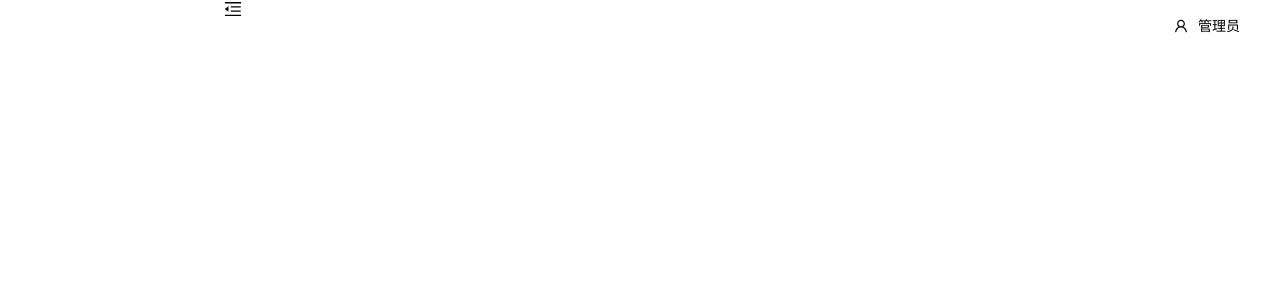
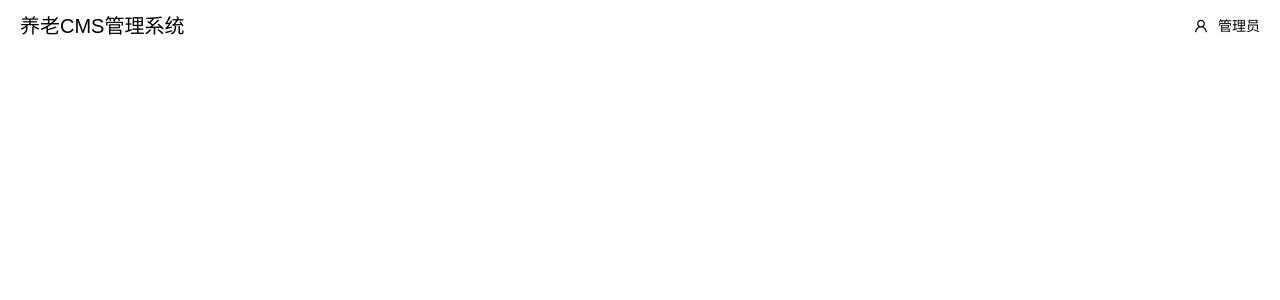
Before and after one commit to gaowei1012/viteReactAdmin, a React (Vite) app: page /home in a window 1280 px wide. Shown: the top 300 px of the page. Built offline with nearby package versions, Linux system fonts and the light colour scheme.

Commit message:
更新底层权限

```diff
--- a/src/layout/header.tsx
+++ b/src/layout/header.tsx
@@ -1,25 +1,32 @@
 import React from 'react'
 import { Layout } from 'antd'
-import { MenuUnfoldOutlined, MenuFoldOutlined } from '@ant-design/icons'
 import { observer } from 'mobx-react-lite'
 import { useStore } from '@/hooks/useStore'
+import { MenuUnfoldOutlined, MenuFoldOutlined } from '@ant-design/icons'
 
 const { Header } = Layout
 
 type AppHeaderProps = {
   collapsed?: boolean
   layoutRight?: React.ReactElement
+  isStyle?: boolean
 }
 
-const AppHeader: React.FC<AppHeaderProps> = observer(({ collapsed, layoutRight }) => {
+const AppHeader: React.FC<AppHeaderProps> = observer(({ collapsed, layoutRight, isStyle }) => {
   const { layoutInstance } = useStore()
   return (
     <Header className='app-header'>
-      {React.createElement(collapsed ? MenuUnfoldOutlined : MenuFoldOutlined, {
-        onClick: () => layoutInstance.setCollapsedState(!layoutInstance.getCollapsedState()),
-        className: 'app-trigger',
-      })}
-      <div className='app-right' style={{ marginRight: !collapsed ? 240 : 120 }}>
+      {isStyle ? (
+        <h3 style={{ marginLeft: 20 }}>养老CMS管理系统</h3>
+      ) : (
+        <React.Fragment>
+          {React.createElement(collapsed ? MenuUnfoldOutlined : MenuFoldOutlined, {
+            onClick: () => layoutInstance.setCollapsedState(!layoutInstance.getCollapsedState()),
+            className: 'app-trigger',
+          })}
+        </React.Fragment>
+      )}
+      <div className='app-right' style={{ marginRight: isStyle ? 20 : !collapsed ? 240 : 120 }}>
         {layoutRight}
       </div>
     </Header>
--- a/src/layout/layout.tsx
+++ b/src/layout/layout.tsx
@@ -9,16 +9,18 @@ const DefaultLayout: React.FC<{
   appSider?: React.ReactElement
   appHeader?: React.ReactElement
   routeOutlet: React.ReactElement
+  isStyle?: boolean
 }> = props => {
-  const { appSider, routeOutlet, appHeader } = props
+  const { appSider, routeOutlet, appHeader, isStyle } = props
   const { layoutInstance } = useStore()
+  const _marginLeft = !layoutInstance.getCollapsedState() ? 200 : 80
   return (
     <Layout hasSider>
       {appSider}
       <Layout
         style={{
           minHeight: '100vh',
-          marginLeft: !layoutInstance.getCollapsedState() ? 200 : 80,
+          marginLeft: isStyle ? 0 : _marginLeft,
         }}
       >
         {appHeader}
--- a/src/layout/sider.tsx
+++ b/src/layout/sider.tsx
@@ -38,7 +38,6 @@ const AppSider: React.FC<{
   return (
     <Sider theme='light' trigger={null} collapsible collapsed={collapsed} style={{ overflow: 'auto', height: '100vh', position: 'fixed', left: 0, top: 0, bottom: 0 }}>
       <div className='logo'>
-        logo
         {/* <img className='img' onClick={() => goBackHome()} src={logo} alt={logoTitle} /> */}
         <span style={{ fontSize: '14px' }}>{logoTitle}</span>
       </div>
--- a/src/routes/routes.tsx
+++ b/src/routes/routes.tsx
@@ -5,6 +5,7 @@ type defaultViewRoutesType = {
   path: string
   element: React.ReactElement | undefined
   header: boolean
+  is_style: boolean // 显示特定样式
   sider: boolean
 }
 
@@ -13,12 +14,14 @@ const routes: Array<defaultViewRoutesType> = [
     path: '/home',
     element: <Home />,
     header: true,
+    is_style: true,
     sider: false,
   },
   {
     path: '/product',
     element: <Product />,
-    header: false,
+    header: true,
+    is_style: false,
     sider: true,
   },
 ]
--- a/src/routes/view.tsx
+++ b/src/routes/view.tsx
@@ -23,18 +23,19 @@ const ViewRoutes = observer(() => {
       }
     })
 
+    // 加载header头部
     const renderHeader = () => {
-      return <>{obj['header'] ? <AppHeader collapsed={layoutInstance.getCollapsedState()} layoutRight={<AppHeaderRightElement />} /> : <></>}</>
+      return <>{obj['header'] ? <AppHeader isStyle={obj['is_style']} collapsed={layoutInstance.getCollapsedState()} layoutRight={<AppHeaderRightElement />} /> : <></>}</>
     }
 
+    // 加载左侧sider
     const renderSider = () => {
       return <>{obj['sider'] ? <AppSider collapsed={layoutInstance.getCollapsedState()} logoTitle={layoutInstance.getLogoTitle()} /> : <></>}</>
     }
 
-    return <DefaultLayout appHeader={renderHeader()} appSider={renderSider()} routeOutlet={<Outlet />} />
+    return <DefaultLayout isStyle={obj['is_style']} appHeader={renderHeader()} appSider={renderSider()} routeOutlet={<Outlet />} />
   }
-  const renderRoute = () => {
-    return (
+  const renderRoute = () => (
     <Routes>
       <Route path='/' element={renderDefaultLayout()}>
         {routes.map((route: { sider: boolean; path: string; element: any; header: boolean }, idx: number) => {
@@ -43,7 +44,6 @@ const ViewRoutes = observer(() => {
       </Route>
     </Routes>
   )
-  }
   return <>{renderRoute()}</>
 })
 
```
Lines whose indentation alone changed are shown as unchanged.
